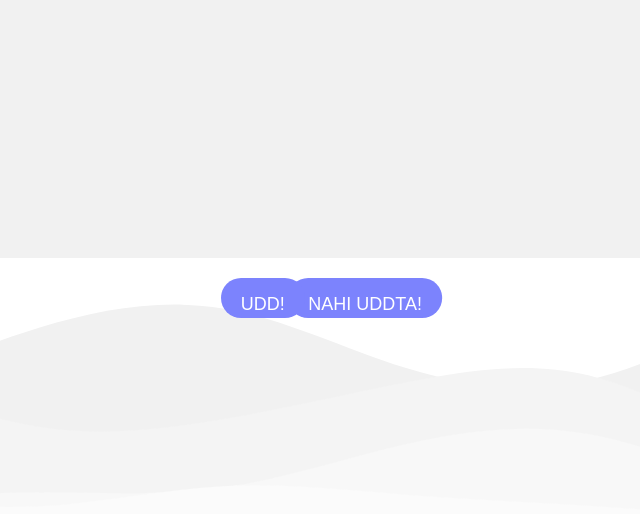
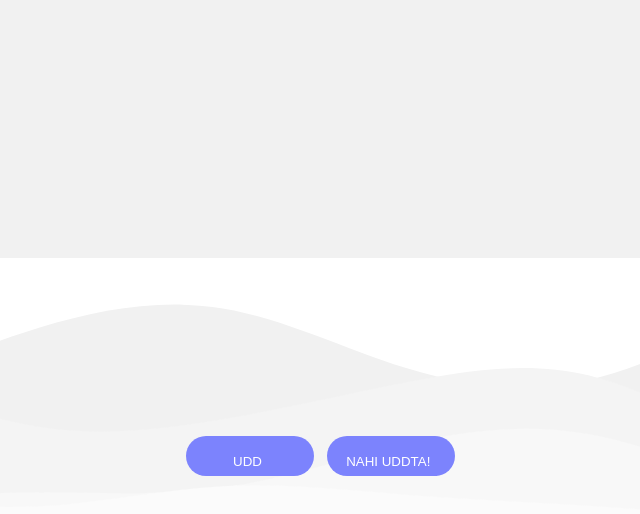
Before and after one commit to nirmalkar/tota_udd, a website built with Vite: page index.html in a window 1280 px wide. Both pictures are taken after a click on the button "Start Game". Shown: the part 214-728 px from the top of the page, without its empty margins (326-966 px from the left). Built offline with nearby package versions, Linux system fonts and the light colour scheme.

Commit message:
changed architecture: component based approach

```diff
--- a/scss/components.scss
+++ b/scss/components.scss
@@ -1,27 +1,7 @@
+@import './components/button.scss';
+@import './components/modal.scss';
+
 .wrapper {
-  .start_game_button {
-    width: 15%;
-    height: 5%;
-    border: none;
-    color: #fff;
-    font-size: 1.8rem;
-    cursor: pointer;
-    background: var(--color-primary);
-    border-radius: 3px;
-    position: absolute;
-    top: 64%;
-    left: 50%;
-    transform: translate(-50%, -50%);
-  }
-  .start_game_button:hover {
-    background: var(--color-primary-dark);
-    box-shadow: 2px 2px 2px 1px rgba(0, 0, 0, 0.2);
-  }
-.not_udd_button{
-    @extend .start_game_button;
-    left: 54%;
-}
-
     .hidden {
         display: none;
     }
@@ -35,7 +15,7 @@
     }
     .cloud::after,
     .cloud::before {
-    content: "";
+        content: '';
         position: relative;
         display: inline-block;
         background: inherit;
@@ -53,7 +33,7 @@
         top: -70px;
         left: 130px;
     }
-  .obj_name_text{
+    .obj_name_text {
         position: absolute;
         top: 90%;
         left: 50%;
--- /dev/null
+++ b/scss/components/button.scss
@@ -0,0 +1,21 @@
+.button {
+    border: none;
+    color: #fff;
+    cursor: pointer;
+    border-radius: 3px;
+    padding: 16px 20px 15px 15px;
+    position: absolute;
+    line-height: 1.5;
+    text-decoration: none;
+    border-radius: 0.5rem;
+}
+.button:hover {
+    background: var(--color-primary-dark);
+    box-shadow: 2px 2px 2px 1px rgba(0, 0, 0, 0.2);
+}
+
+.btn-primary {
+    @extend .button;
+    background: var(--color-primary);
+    border-color: var(--color-primary);
+}
--- /dev/null
+++ b/scss/components/modal.scss
@@ -0,0 +1,35 @@
+// css for modal
+.modal {
+  display: none;
+  position: fixed;
+  z-index: 1;
+  padding-top: 100px;
+  left: 0;
+  top: 0;
+  width: 100%;
+  height: 100%;
+  overflow: auto;
+  background-color: rgb(0, 0, 0);
+  background-color: rgba(0, 0, 0, 0.4);
+}
+
+.modal_content {
+  background-color: #fefefe;
+  margin: auto;
+  padding: 20px;
+  border: 1px solid #888;
+  width: 80%;
+}
+
+.close {
+  color: #aaaaaa;
+  float: right;
+  font-size: 28px;
+  font-weight: bold;
+}
+.close:hover,
+.close:focus {
+  color: #000;
+  text-decoration: none;
+  cursor: pointer;
+}
--- /dev/null
+++ b/src/components/Button.js
@@ -0,0 +1,36 @@
+export const Button = (buttonProps) => {
+    const {
+        innerText,
+        type,
+        classes,
+        height,
+        width,
+        onClickFunc,
+        referenceNode,
+        hidden,
+        id,
+        styles,
+    } = buttonProps
+    console.log(referenceNode)
+    const button = document.createElement('button')
+    button.classList.add(type)
+    classes?.forEach((className, i) => {
+        button.classList.add(className)
+    })
+    button.addEventListener('click', (e) => {
+        e.preventDefault()
+        onClickFunc(button)
+    })
+    button.setAttribute('id', id)
+    button.style.display = hidden ? 'none' : 'block'
+    button.innerHTML = innerText
+    Object.assign(button.style, styles)
+    // insert after function
+    function insertAfter(referenceNode, newNode) {
+        referenceNode.parentNode.insertBefore(
+            newNode,
+            referenceNode.nextSibling
+        )
+    }
+    insertAfter(referenceNode, button)
+}
--- /dev/null
+++ b/src/components/Modal.js
@@ -0,0 +1,15 @@
+export const Modal = (modalProps) => {
+    let byId = (query) => document.getElementById(query)
+    const { height, width } = modalProps
+    const modal = byId('modal')
+    const modalContent = byId('modal_content')
+    const close = byId('close')
+    modal.style.display = 'block'
+    Object.assign(modalContent.style, {
+        height,
+        width,
+    })
+    close.addEventListener('click', () => {
+        modal.style.display = 'none'
+    })
+}
--- a/src/main.js
+++ b/src/main.js
@@ -1,62 +1,67 @@
-import "../scss/main.scss";
-import { game } from "./constants/gameObj";
+import '../scss/main.scss'
+import { game } from './constants/gameObj'
+import { Modal } from './components/Modal'
+import { Button } from './components/Button'
 
 const backgroundImagesArr = [
-    "bg1",
-    "bg2",
-    "bg3",
-    "bg4",
-    "bg5",
-    "bg6",
-    "bg7",
-    "bg8",
-    "bg9",
-    "bg10",
-    "bg11",
-    "bg12",
-    "bg13",
-    "bg14",
-    "bg15",
-    "bg16",
-    "bg17",
-];
+    'bg1',
+    'bg2',
+    'bg3',
+    'bg4',
+    'bg5',
+    'bg6',
+    'bg7',
+    'bg8',
+    'bg9',
+    'bg10',
+    'bg11',
+    'bg12',
+    'bg13',
+    'bg14',
+    'bg15',
+    'bg16',
+    'bg17',
+]
 
-let start = false;
-let randomIdxInterval;
-let randomShowInterval;
-let randomHideInterval;
-let intGameIdx = parseInt(Math.random() * game.length);
+const start = false
+let randomIdxInterval
+let randomShowInterval
+let randomHideInterval
+let intGameIdx = parseInt(Math.random() * game.length)
 
-const gameScreen = document.querySelector(".game_screen");
-const startButton = document.getElementById("start_game");
-const cloud = document.querySelector("#cloud")
-const uddButton = document.createElement("button");
-const NotUddButton = document.createElement("button");
-const gameObjName = document.createElement("p")
-const startGameTxt = document.getElementById("start_game_txt")
+const gameScreen = document.querySelector('.game_screen')
+const startButton = document.getElementById('start_game')
+const cloud = document.querySelector('#cloud')
+const uddButton = document.createElement('button')
+const NotUddButton = document.createElement('button')
+const gameObjName = document.createElement('p')
+const startGameTxt = document.getElementById('start_game_txt')
 
 function selectRandomIdx(start) {
     if (start) {
         randomIdxInterval = setInterval(() => {
-            let randomInt = parseInt(Math.random() * backgroundImagesArr.length);
-            let currInt;
-            if(randomInt !== currInt){
-                document.body.style.backgroundImage = `url(${new URL(
+            const randomInt = parseInt(
+                Math.random() * backgroundImagesArr.length
+            )
+            let currInt
+            if (randomInt !== currInt) {
+                document.body.style.backgroundImage = `url(${
+                    new URL(
                         `../assets/bg/${backgroundImagesArr[randomInt]}.svg`,
                         import.meta.url
                     ).href
-                })`;
+                })`
                 currInt = randomInt
             }
-        }, 500);
+        }, 500)
     } else {
-        clearInterval(randomIdxInterval);
+        clearInterval(randomIdxInterval)
     }
 }
 
-//insert after function
+// insert after function
 function insertAfter(referenceNode, newNode) {
-    referenceNode.parentNode.insertBefore(newNode, referenceNode.nextSibling);
+    referenceNode.parentNode.insertBefore(newNode, referenceNode.nextSibling)
 }
 
 function startGame(start) {
@@ -66,95 +71,124 @@ function startGame(start) {
         randomShowInterval = setInterval(() => {
             count += 1
             addGameImg(count)
-            cloud.style.background = "#fff"
-
-        }, 3001);
+            cloud.style.background = '#fff'
+        }, 3001)
         randomHideInterval = setInterval(() => {
             removeGameImage()
-            game_img_div.transform = "none"
-        }, 1500);
+            game_img_div.transform = 'none'
+        }, 1500)
     } else {
-        clearInterval(randomShowInterval);
+        clearInterval(randomShowInterval)
     }
 }
 
-selectRandomIdx(true);
+selectRandomIdx(true)
 
 function addGameImg(count) {
-    gameObjName.classList.remove("hidden")
-    gameObjName.style.color = ""
+    gameObjName.classList.remove('hidden')
+    gameObjName.style.color = ''
     if (count === 0) {
-        const gameImg = document.createElement("img")
-        gameImg.id = "game_img"
-        gameImg.classList.add("game_img_rtl")
-        gameImg.setAttribute("src", `${game[intGameIdx].image_url}`)
-        let gameImgDiv = document.querySelector("#game_img_div")
+        const gameImg = document.createElement('img')
+        gameImg.id = 'game_img'
+        gameImg.classList.add('game_img_rtl')
+        gameImg.setAttribute('src', `${game[intGameIdx].image_url}`)
+        const gameImgDiv = document.querySelector('#game_img_div')
         gameImgDiv.appendChild(gameImg)
-        game_img_div.style.transform = "translateX(200%)"
-        cloud.classList.remove("hidden")
-        gameObjName.classList.add("obj_name_text")
+        game_img_div.style.transform = 'translateX(200%)'
+        cloud.classList.remove('hidden')
+        gameObjName.classList.add('obj_name_text')
         gameObjName.textContent = game[intGameIdx].name
         insertAfter(cloud, gameObjName)
     } else {
-        cloud.classList.remove("hidden")
-        intGameIdx = parseInt(Math.random() * game.length);
-        document.querySelector("#game_img").src = game[intGameIdx].image_url
-        game_img_div.style.transform = "translateX(200%)"
+        cloud.classList.remove('hidden')
+        intGameIdx = parseInt(Math.random() * game.length)
+        document.querySelector('#game_img').src = game[intGameIdx].image_url
+        game_img_div.style.transform = 'translateX(200%)'
         gameObjName.textContent = game[intGameIdx].name
     }
 }
 
 function removeGameImage() {
-    let currentGameImg = document.getElementById("game_img")
-    cloud.classList.add("hidden")
-    currentGameImg.src = ""
-    console.log(cloud.classList);
-    game_img_div.style.transform = "translateX(0%)"
-    gameObjName.classList.add("hidden")
+    const currentGameImg = document.getElementById('game_img')
+    cloud.classList.add('hidden')
+    currentGameImg.src = ''
+    console.log(cloud.classList)
+    game_img_div.style.transform = 'translateX(0%)'
+    gameObjName.classList.add('hidden')
 }
 
+Button({
+    innerText: 'Start Game',
+    type: 'btn-primary',
+    classes: [],
+    styles: {
+        height: '5%',
+        width: '10%',
+        positions: 'absolute',
+        top: '62%',
+        left: '45%',
+    },
+    onClickFunc: (ele) => Start(ele),
+    id: 'start_game',
+    referenceNode: gameScreen,
+})
 
-startButton.addEventListener("click", () => {
-    startGameTxt.classList.add("hidden")
-    startButton.classList.add("hidden");
-    uddButton.innerHTML = "UDD!";
-    uddButton.classList.add("start_game_button");
-    console.log(uddButton.style);
-    Object.assign(uddButton.style, {
-    left: "46%",
-    width: "auto",
-    padding: "16px 20px 20px 20px",
-    marginRight: "30px",
-    borderRadius: "50px"});
-    uddButton.setAttribute("id", "udd_button");
-    NotUddButton.innerHTML = "NAHI UDDTA!";
-    NotUddButton.classList.add("not_udd_button");
-    Object.assign(NotUddButton.style, {
-        width: "auto",
-        padding: "16px 20px 20px 20px",
-        borderRadius: "50px"
+function Start(ele) {
+    startGameTxt.classList.add('hidden')
+    ele.style.display = 'none'
+    Button({
+        innerText: 'UDD',
+        type: 'btn-primary',
+        classes: [],
+        styles: {
+            height: '5%',
+            width: '10%',
+            marginTop: '65rem',
+            marginLeft: '40%',
+            display: 'block',
+            marginRight: '2rem',
+            borderRadius: '50px',
+        },
+        onClickFunc: (ele) => uddFunc(ele),
+        id: 'udd_button',
+        referenceNode: gameScreen,
     })
-    NotUddButton.setAttribute("id", "not_udd_button");
-    insertAfter(gameScreen, uddButton);
-    insertAfter(gameScreen, NotUddButton);
-    startGame(!start);
-    document.getElementById("udd_button")?.addEventListener("click", () => {
+
+    Button({
+        innerText: 'NAHI UDDTA!',
+        type: 'btn-primary',
+        classes: [],
+        styles: {
+            height: '5%',
+            width: '10%',
+            marginTop: '65rem',
+            marginLeft: '51%',
+            display: 'block',
+            marginRight: '2rem',
+            borderRadius: '50px',
+        },
+        onClickFunc: (ele) => notUddFunc(ele),
+        id: 'not_udd_button',
+        referenceNode: gameScreen,
+    })
+    startGame(!start)
+}
+
+function uddFunc() {
     if (game[intGameIdx].can_fly === true) {
-            cloud.style.background = "#9FE6A0";
-            gameObjName.style.color = "#fff"
-        }else{
-            cloud.style.background = "#F55C47";
-            gameObjName.style.color = "#fff"
+        cloud.style.background = '#9FE6A0'
+        gameObjName.style.color = '#fff'
+    } else {
+        cloud.style.background = '#F55C47'
+        gameObjName.style.color = '#fff'
     }
-    })
-    document.getElementById("not_udd_button")?.addEventListener("click", () => {
+}
+function notUddFunc() {
     if (game[intGameIdx].can_fly === false) {
-            cloud.style.background = "#9FE6A0";
-            gameObjName.style.color = "#fff"
-        }else{
-            cloud.style.background = "#F55C47";
-            gameObjName.style.color = "#fff"
+        cloud.style.background = '#9FE6A0'
+        gameObjName.style.color = '#fff'
+    } else {
+        cloud.style.background = '#F55C47'
+        gameObjName.style.color = '#fff'
     }
-    })
-});
-console.log(document.getElementById("udd_button"));
+}
```
Also changed, not shown: index.html (+12 -5 lines), scss/layout.scss (+3 -4 lines), src/constants/gameObj.js (+61 -33 lines), .prettierrc.json (added), src/components/Timer.js (added). Lines whose indentation alone changed are shown as unchanged.
